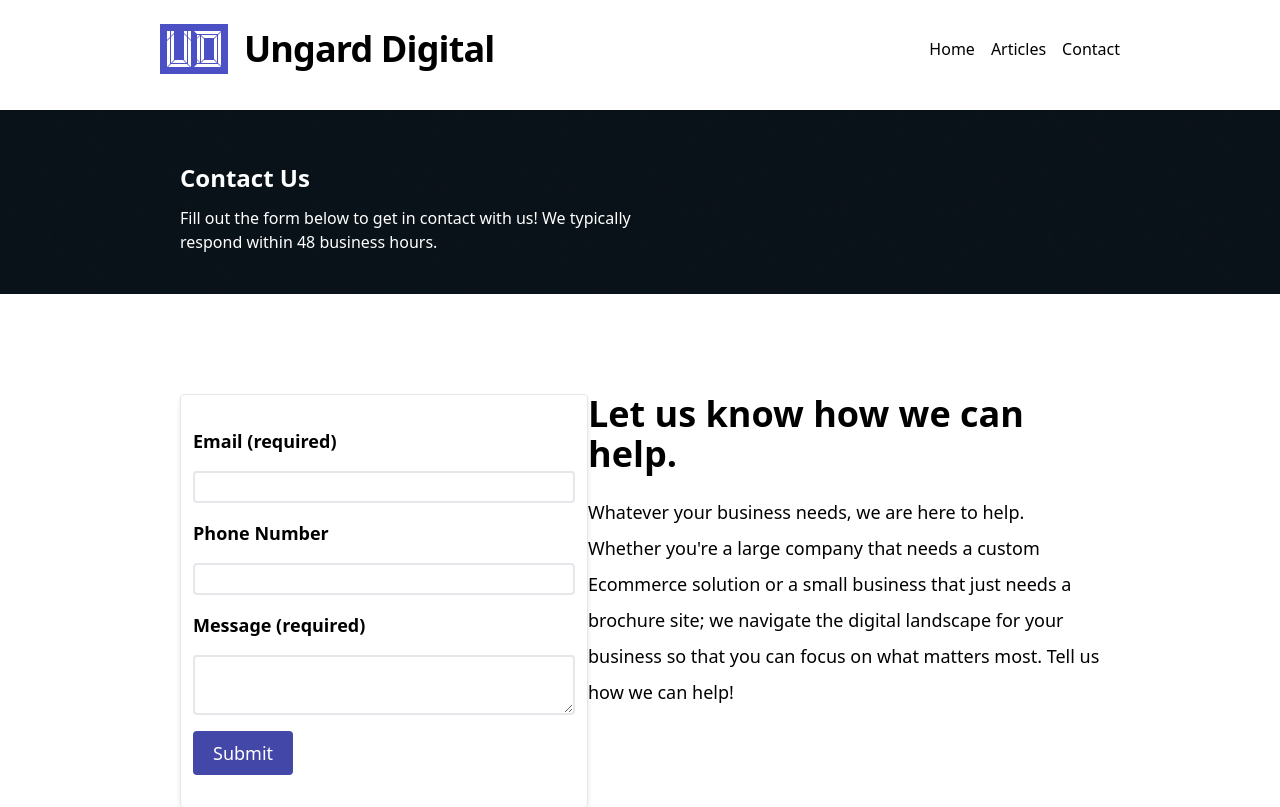
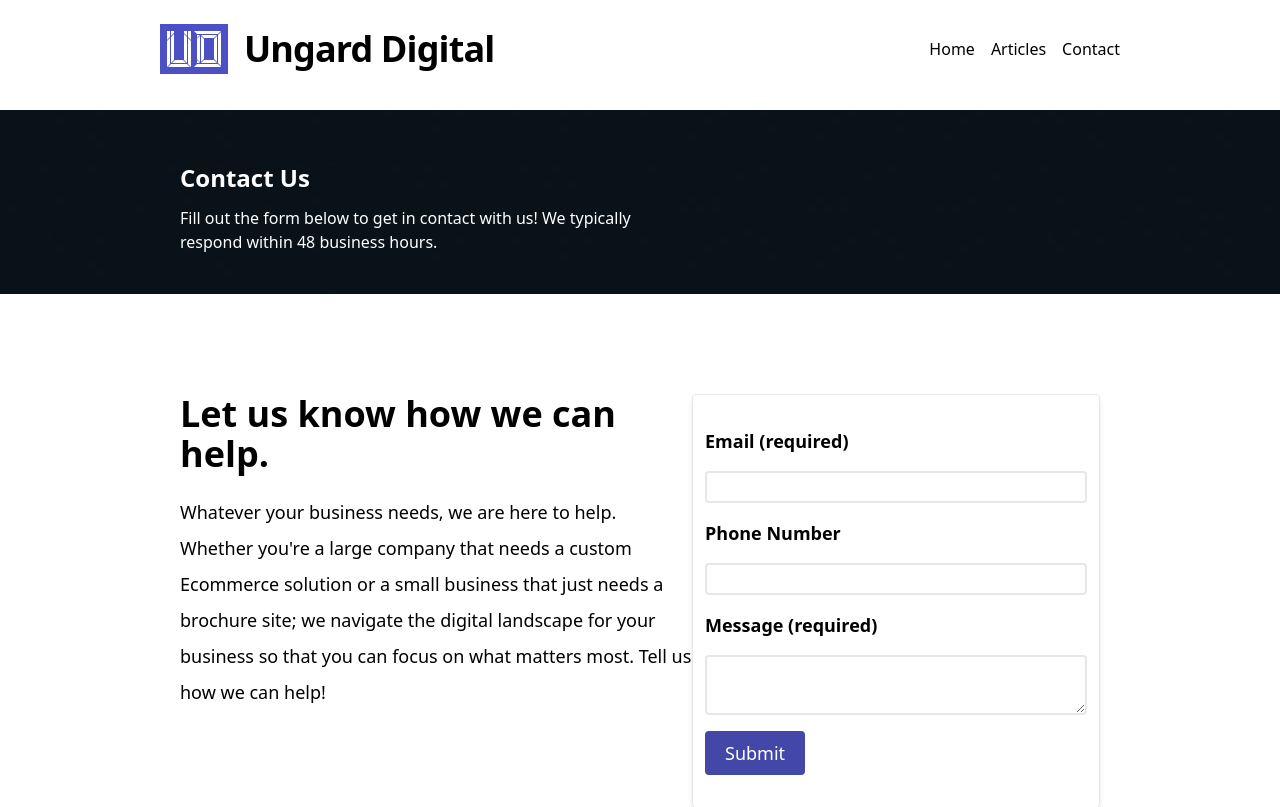
Before and after one commit to trentungard/ungard-digital-web, a Next.js app: page /contact in a window 1280 px wide. Shown: the top 807 px of the page. Built offline with nearby package versions, Linux system fonts and the light colour scheme.

Commit message:
fix contact form

```diff
--- a/components/ContactForm/index.tsx
+++ b/components/ContactForm/index.tsx
@@ -63,9 +63,13 @@ export const ContactForm = () => {
           });
       };
     return (
-      <div className='flex justify-around py-5'>
+      <div className='flex flex-col md:flex-row justify-around py-5'>
+        <div className='flex-auto max-w-lg mb-10 justify-between'>
+            <h2 className='text-4xl font-bold pb-5'>Let us know how we can help.</h2>
+            <p className='text-lg leading-loose'>Whatever your business needs, we are here to help. Whether you're a large company that needs a custom Ecommerce solution or a small business that just needs a brochure site; we navigate the digital landscape for your business so that you can focus on what matters most. Tell us how we can help!</p>
+        </div>
         <div className='flex-auto'>
-            <form className='border text-lg shadow-md flex flex-col gap-3 p-3 max-w-lg w-full rounded py-7' onSubmit={handleOnSubmit}>
+            <form className='border text-lg shadow-md flex flex-col gap-3 p-3 max-w-lg w-full rounded py-7 mx-auto' onSubmit={handleOnSubmit}>
                 <label className='font-bold my-1' htmlFor="email">Email (required)</label>
                 <input
                   className='border-2 rounded'
@@ -107,10 +111,6 @@ export const ContactForm = () => {
             )}
             <p className='mt-3 text-xl'>{!status.info.error && status.info.msg && <p>{status.info.msg}</p>}</p>
         </div>
-        <div className='flex-auto max-w-lg'>
-            <h2 className='text-4xl font-bold pb-5'>Let us know how we can help.</h2>
-            <p className='text-lg leading-loose'>Whatever your business needs, we are here to help. Whether you're a large company that needs a custom Ecommerce solution or a small business that just needs a brochure site; we navigate the digital landscape for your business so that you can focus on what matters most. Tell us how we can help!</p>
-        </div>
       </div>
     )
 }
```
